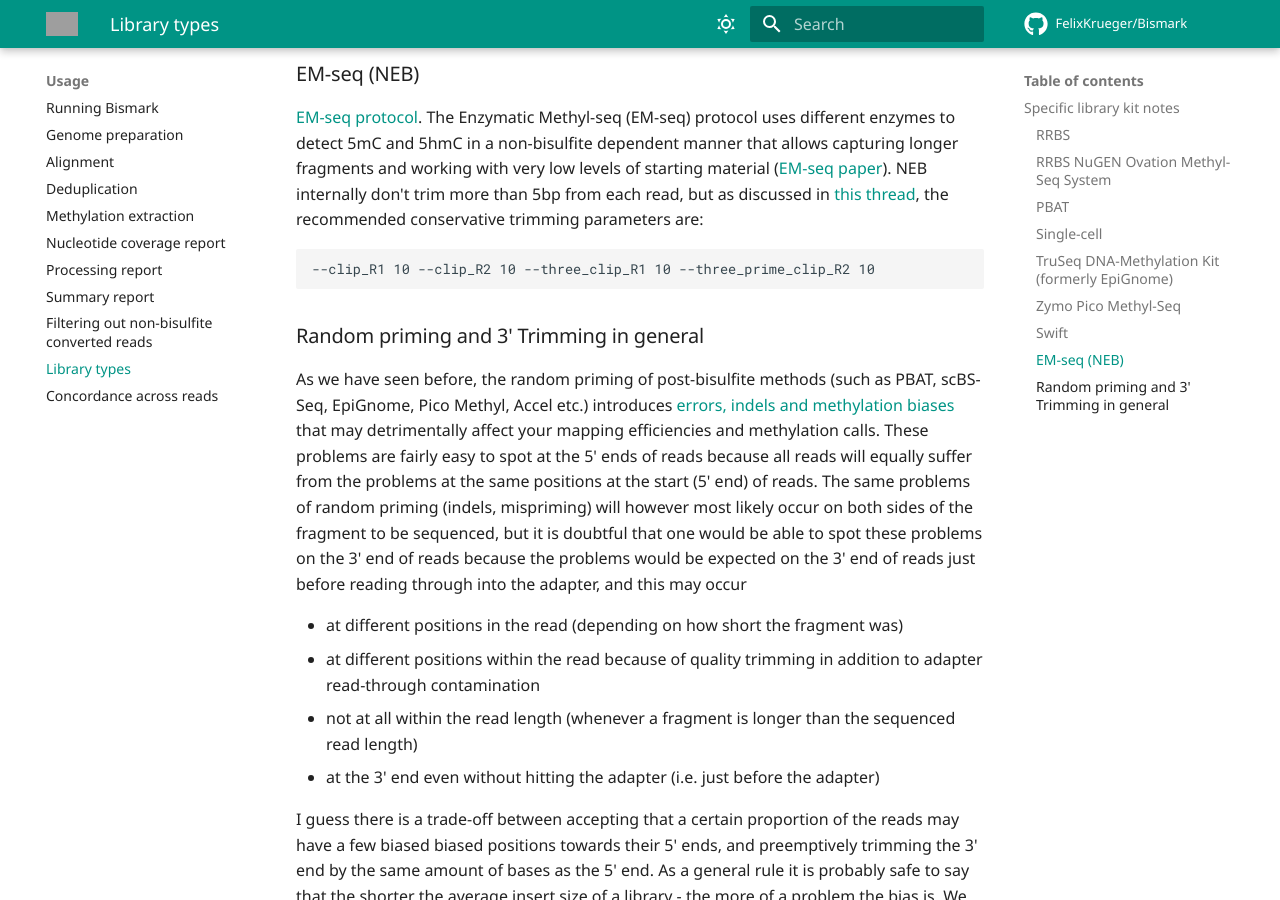
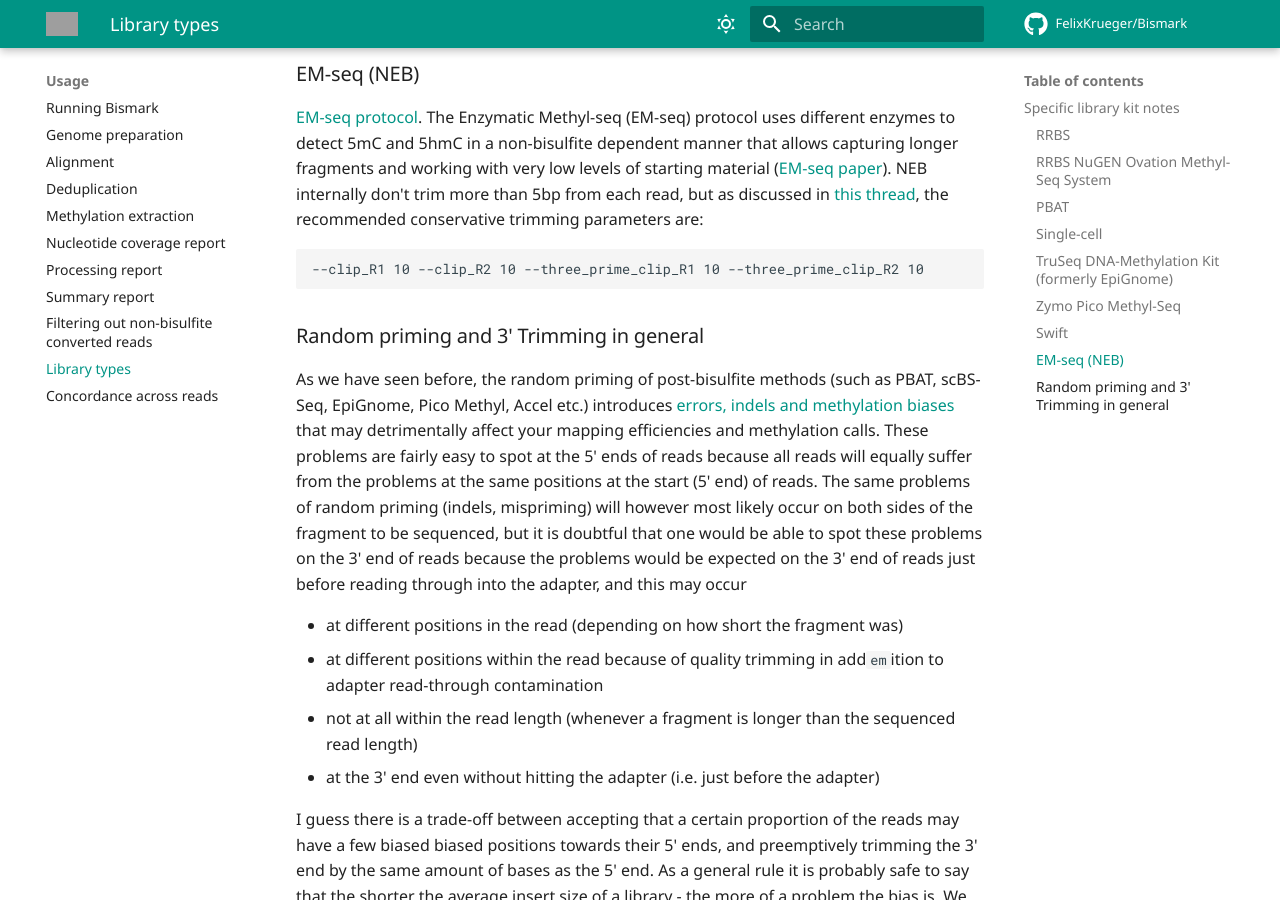
Before and after one commit to FelixKrueger/Bismark, an MkDocs documentation site: the page built from docs/bismark/library_types.md, in a window 1280 px wide and 900 px high, scrolled down 3411 px. Built offline with MkDocs 1.6.1 and Material for MkDocs 9.7.7, drawn with Linux system fonts in a browser that asks for light colours; comment, search, counter and statistics services are not loaded; grey boxes are pictures that could not be loaded.

Commit message:
Update library_types.md
Fixed `--three_prime_clip_R1 10`

````diff
--- a/docs/bismark/library_types.md
+++ b/docs/bismark/library_types.md
@@ -152,7 +152,7 @@ The Accel-NGS Methyl-Seq protocol uses Adaptase technology for capturing single-
 The Enzymatic Methyl-seq (EM-seq) protocol uses different enzymes to detect 5mC and 5hmC in a non-bisulfite dependent manner that allows capturing longer fragments and working with very low levels of starting material ([EM-seq paper](https://genome.cshlp.org/content/31/7/1280.full)). NEB internally don't trim more than 5bp from each read, but as discussed in [this thread](https://github.com/FelixKrueger/Bismark/issues/509), the recommended conservative trimming parameters are:
 
 ```
---clip_R1 10 --clip_R2 10 --three_clip_R1 10 --three_prime_clip_R2 10
+--clip_R1 10 --clip_R2 10 --three_prime_clip_R1 10 --three_prime_clip_R2 10
 ```
 
 ### Random priming and 3' Trimming in general
@@ -161,7 +161,7 @@ As we have seen before, the random priming of post-bisulfite methods (such as PB
 The same problems of random priming (indels, mispriming) will however most likely occur on both sides of the fragment to be sequenced, but it is doubtful that one would be able to spot these problems on the 3' end of reads because the problems would be expected on the 3' end of reads just before reading through into the adapter, and this may occur
 
 - at different positions in the read (depending on how short the fragment was)
-- at different positions within the read because of quality trimming in addition to adapter read-through contamination
+- at different positions within the read because of quality trimming in add`em`ition to adapter read-through contamination
 - not at all within the read length (whenever a fragment is longer than the sequenced read length)
 - at the 3' end even without hitting the adapter (i.e. just before the adapter)
 
````
